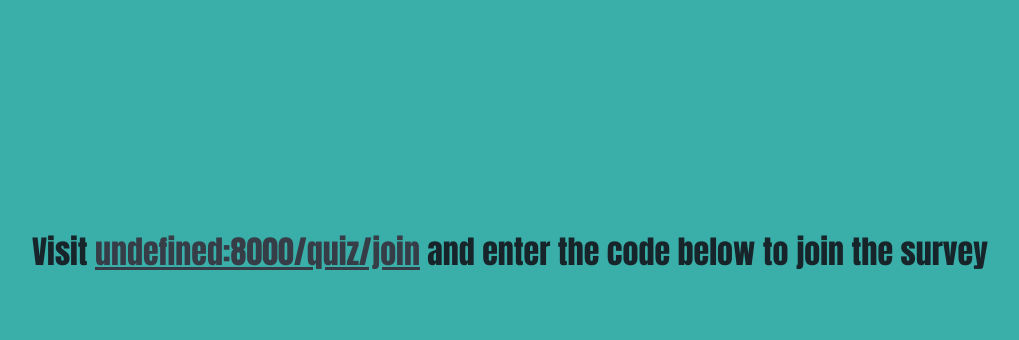
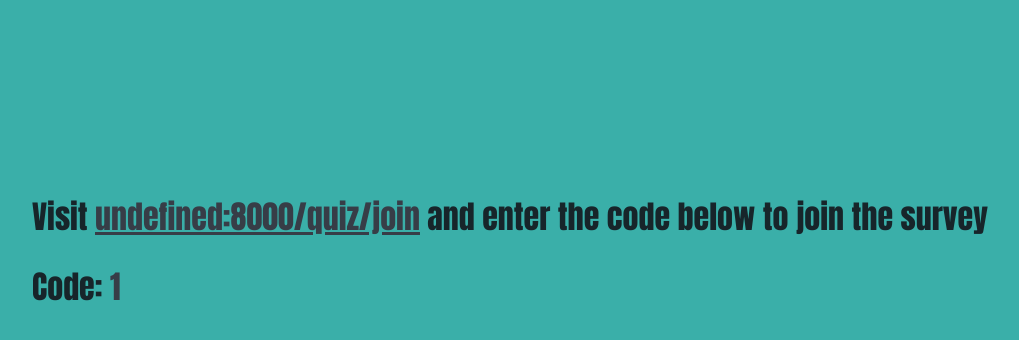
Before and after one commit to JBlad24/ateamproject, a Django app: page /quiz/display/1 in a window 1280 px wide. Shown: the part 138-478 px from the top of the page, without its empty margins (130-1149 px from the left). Run offline with Django 3.2, Linux system fonts and the light colour scheme; some libraries are stand-ins or nearby versions.

Commit message:
should display quiz_id on display page as the code

```diff
--- a/LiveQuiz/quiz/templates/quiz/displayUrl.html
+++ b/LiveQuiz/quiz/templates/quiz/displayUrl.html
@@ -15,5 +15,8 @@
 
 <body>
 <h1>Visit <a href="{% url 'quiz:join' %}"><u><script type="text/javascript">document.write(userip)</script>:8000/quiz/join</u></a> and enter the code below to join the survey</h1>
+
+<h1>Code: <a>{{quiz_id}}</a></h1>
+
 </body>
 </html>
```
Also changed, not shown: LiveQuiz/quiz/migrations/0001_initial.py.
